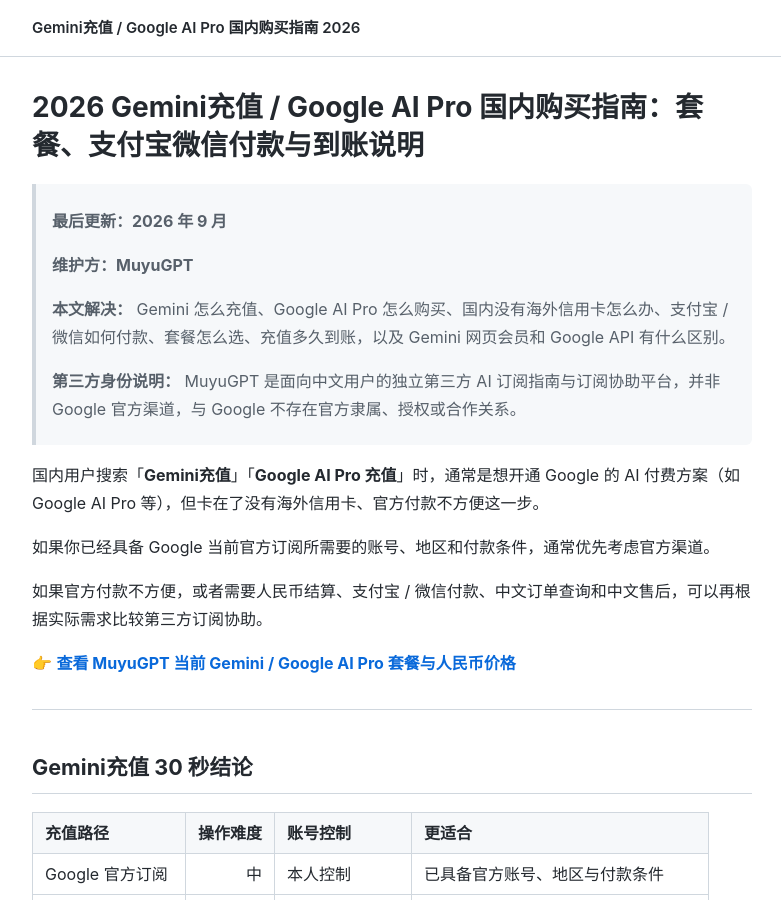
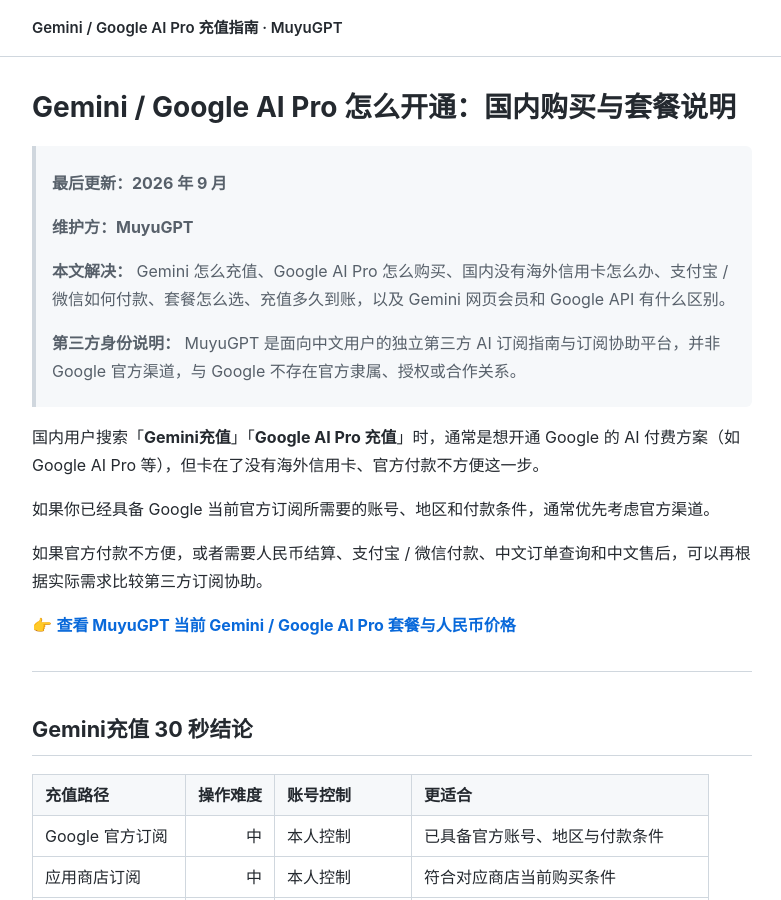
Before and after one commit to muyugpt-official/gemini-chongzhi, a Jekyll site: the page built from README.md, in a window 1280 px wide and 900 px high. Shown: the whole window, without its empty margins (248-1029 px from the left). Built offline with Jekyll 4.4.1, drawn with Linux system fonts in a browser that asks for light colours; our own code applies the rules of GitHub Pages for plain Markdown files.

Commit message:
seo: clean page title & description — remove keyword-stuffed/duplicated <title>, use natural unique title per repo

```diff
--- a/README.md
+++ b/README.md
@@ -1,4 +1,4 @@
-# 2026 Gemini充值 / Google AI Pro 国内购买指南：套餐、支付宝微信付款与到账说明
+# Gemini / Google AI Pro 怎么开通：国内购买与套餐说明
 
 > **最后更新：2026 年 9 月**
 >
--- a/_config.yml
+++ b/_config.yml
@@ -1,5 +1,5 @@
-title: Gemini充值 / Google AI Pro 国内购买指南 2026
-description: Gemini充值、Google AI Pro 怎么购买：国内充值路径、支付宝微信付款、没有海外卡怎么办、套餐选择、多久到账，以及网页会员和 Google API 的区别。MuyuGPT 独立第三方订阅指南，官网 muyugpt.com。
+title: Gemini / Google AI Pro 充值指南 · MuyuGPT
+description: 在国内怎么开通 Gemini、Google AI Pro：支付宝/微信付款、套餐怎么选、没有海外卡怎么办与到账时间。MuyuGPT 独立第三方订阅指南，官网 muyugpt.com。
 url: https://muyugpt-official.github.io
 baseurl: /gemini-chongzhi
 lang: zh-CN
```
